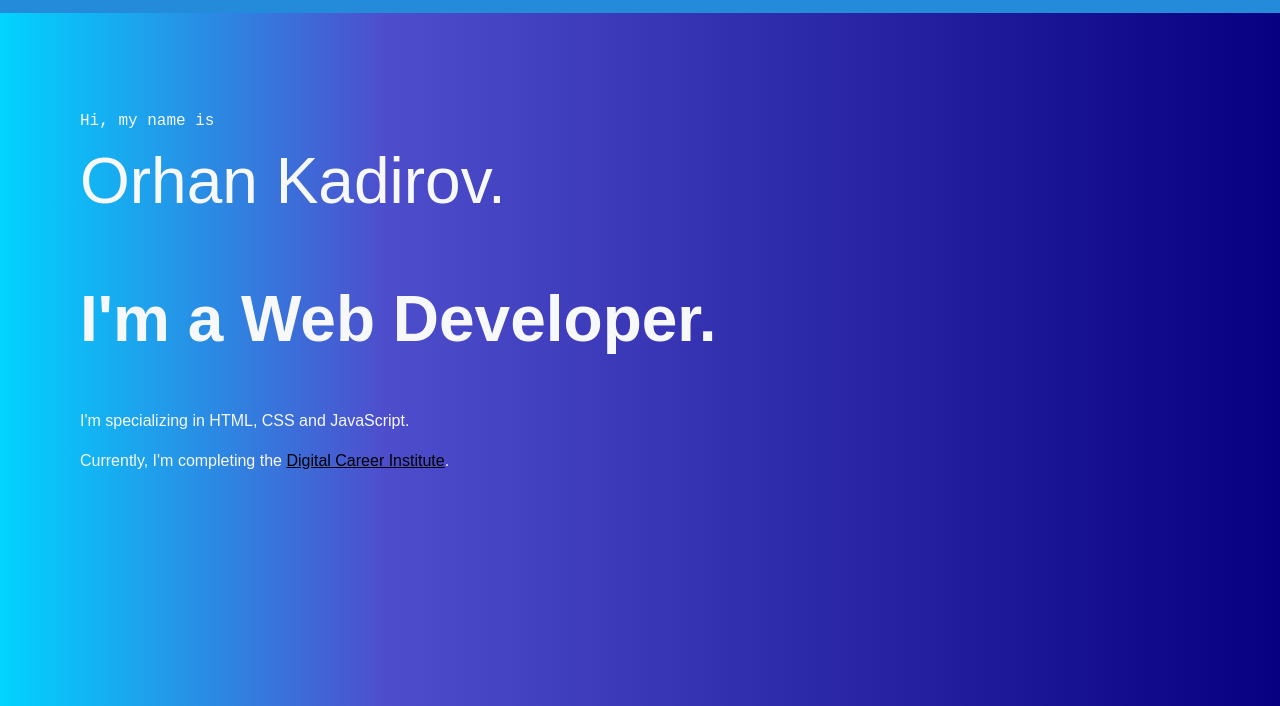
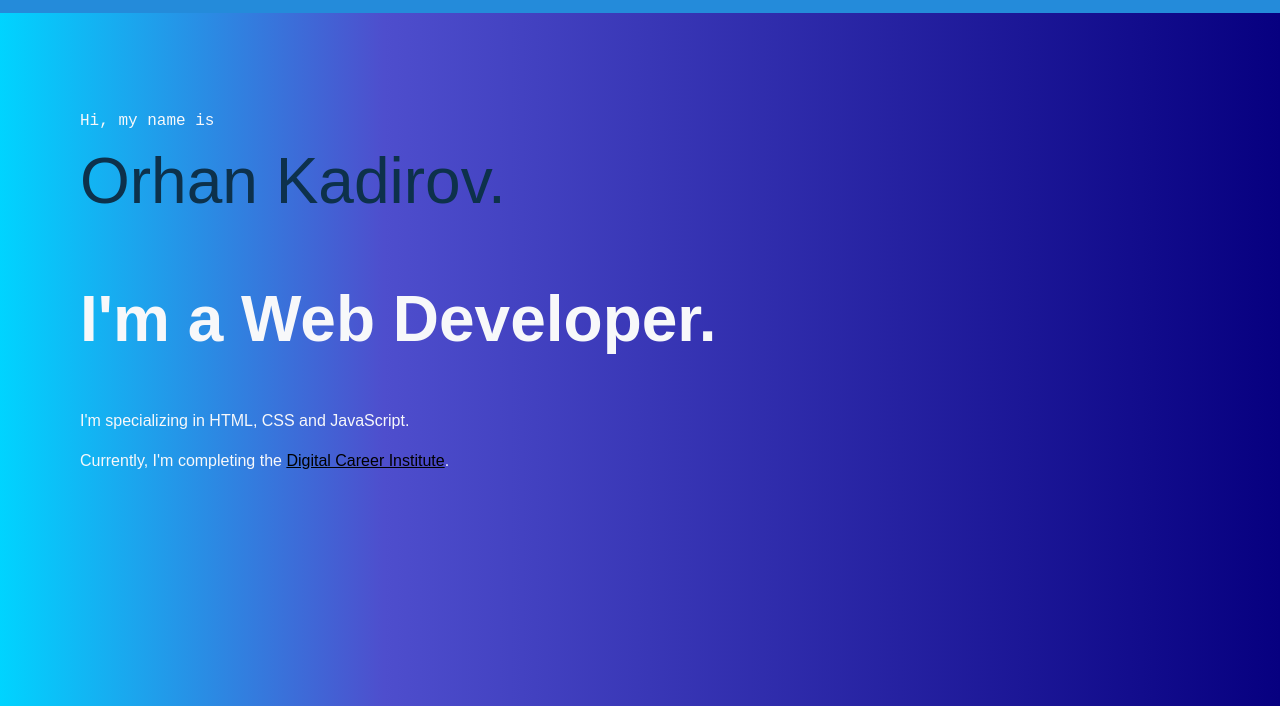
Before and after one commit to OrhanKadirov/portfolio-website, a plain HTML site: page index.html in a window 1280 px wide. Shown: the part 54-760 px from the top of the page. Drawn offline with Linux system fonts and the light colour scheme.

```diff
--- a/css/style.scss
+++ b/css/style.scss
@@ -132,7 +132,7 @@ body {
         span {
             font-family: var(--sans);
             font-size: 4rem;
-            color: var(--aqua);
+            color: var(--dkblue);
             display: block;
             font-weight: 300;
         }
```
Also changed, not shown: css/style.css, 1 other file.
